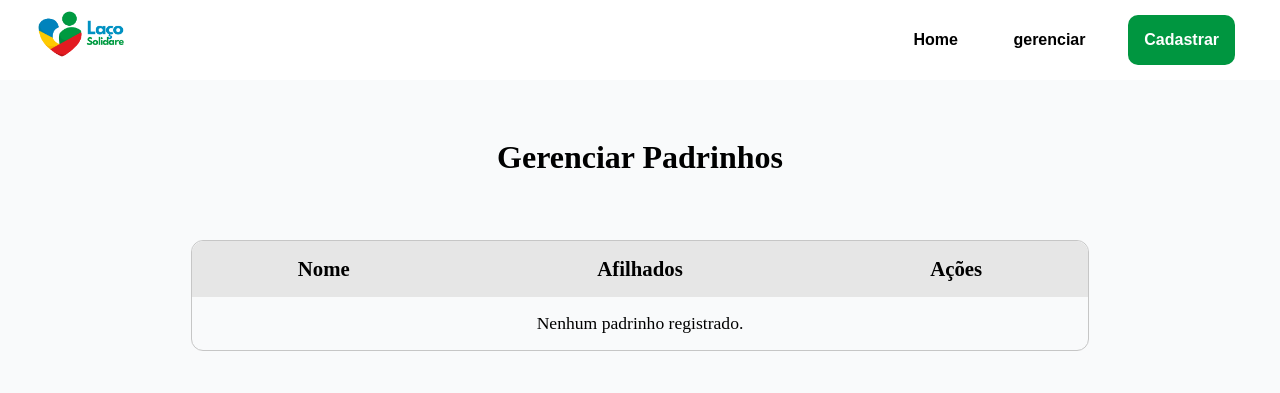
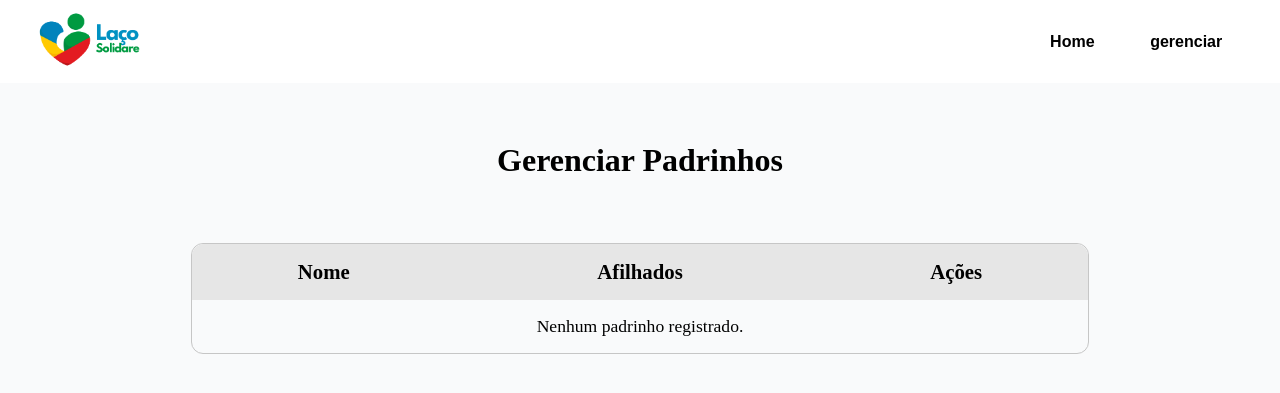
Before and after one commit to amandaaluzc/solidare-g5, a Django app: page /gerenciar_padrinhos/ in a window 1280 px wide. Shown: the top 393 px of the page. Run offline with Django 5.2, Linux system fonts and the light colour scheme; the visitor is signed in with stand-in values (Sample User, id 1); data comes from the database, SQL or seed files in the repository; data that the repository does not hold is empty; parts of the project's set-up code (start-up, migrations or seed data) failed here and were passed over.

Commit message:
removendo botão cadastrar da pagina de grenciar padrinho Closes #51

```diff
--- a/apadrinhamento/templates/gerenciar_padrinho.html
+++ b/apadrinhamento/templates/gerenciar_padrinho.html
@@ -33,10 +33,6 @@
                         <a href="{% url 'escolha_admin' %}#sobre"><button>gerenciar</button></a>
                         </section>
 
-                        <section class="cadastrar">
-                        <a href="{% url 'pagina_exibicao' %}"><button>Cadastrar</button></a>
-                        </section>
-                    </section>
                     </section>
                 </section>
             </header>
```
Also changed, not shown: media/fotos/github.png (added).
